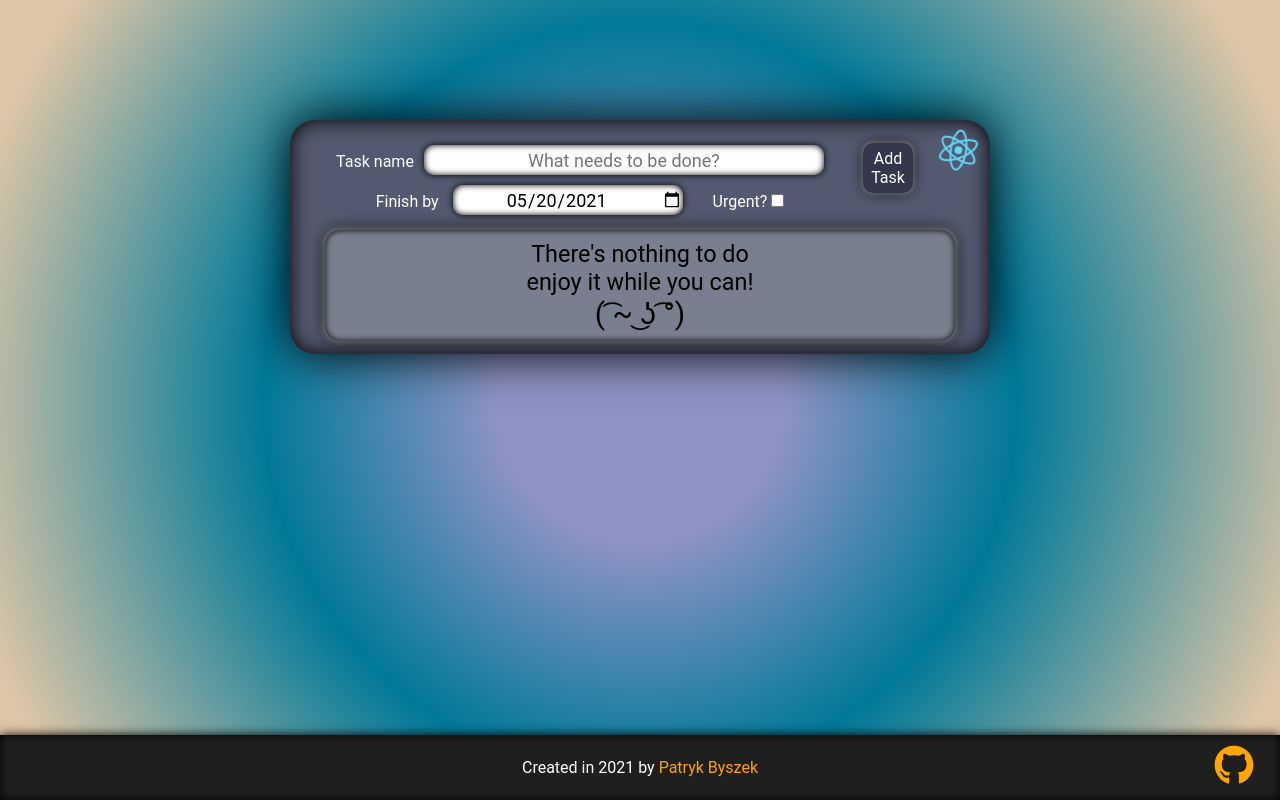
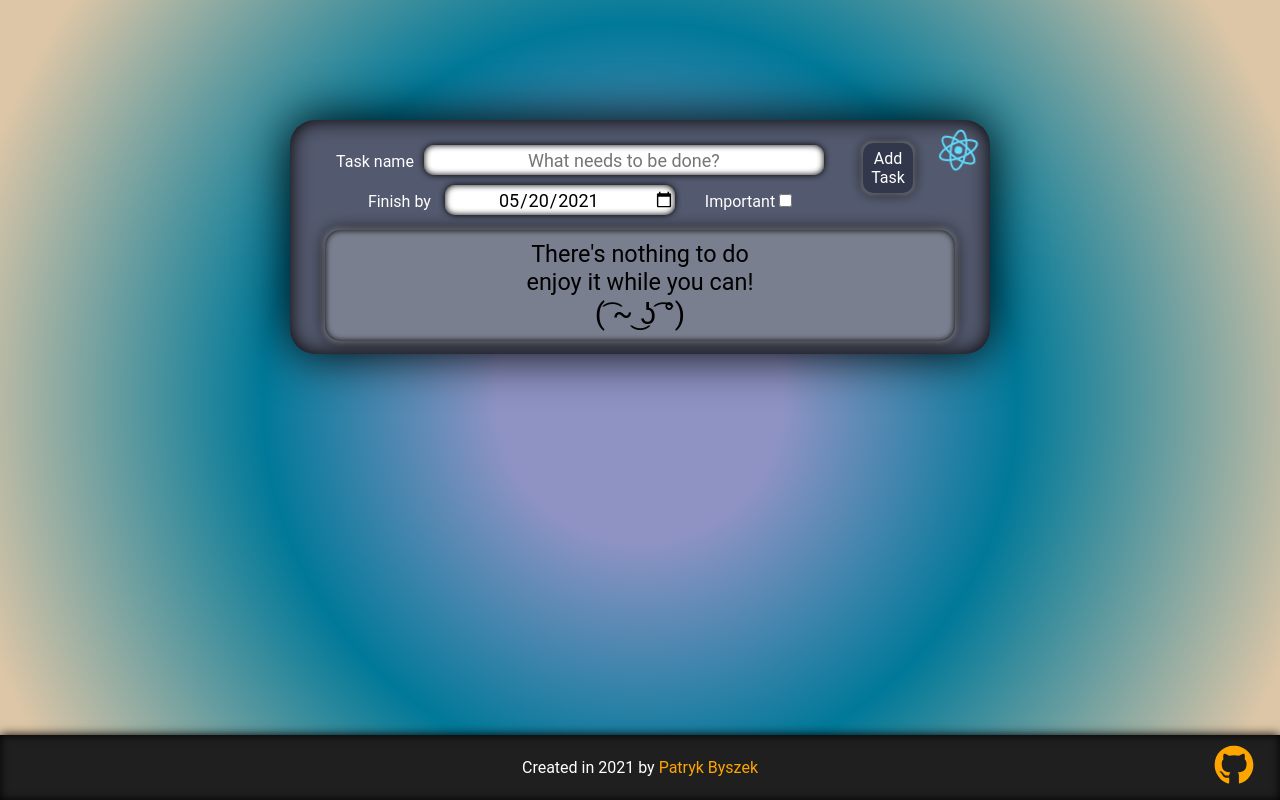
Before and after one commit to bysiuxvx/ToDoApp-react, a React (Create React App) app: page / in a window 1280 px wide. Built offline with nearby package versions, Linux system fonts and the light colour scheme.

Commit message:
small fix

```diff
--- a/src/components/AddTask.js
+++ b/src/components/AddTask.js
@@ -6,7 +6,7 @@ const AddTask = (props) => {
   const minDate = new Date().toISOString().slice(0, 10);
 
   const [text, setText] = useState('');
-  const [urgent, setUrgent] = useState(false);
+  const [important, setImportant] = useState(false);
   const [date, setDate] = useState(minDate);
 
   const formatDate = (dateStr) => {
@@ -20,9 +20,9 @@ const AddTask = (props) => {
     let creationDate = formatDate(minDate);
 
     if (text.length > 4) {
-      props.addTask(text, urgent, targetDate, creationDate);
+      props.addTask(text, important, targetDate, creationDate);
       setText('');
-      setUrgent(false);
+      setImportant(false);
       setDate(minDate);
     } else alert('Task name is too short, describe it a bit more!');
   };
@@ -66,11 +66,11 @@ const AddTask = (props) => {
           </div>
           <div className="checkBox">
             <label>
-              Urgent?{' '}
+              Important{' '}
               <input
                 type="checkbox"
-                checked={urgent}
-                onChange={(event) => setUrgent(event.target.checked)}
+                checked={important}
+                onChange={(event) => setImportant(event.target.checked)}
               />
             </label>
           </div>
--- a/src/components/App.js
+++ b/src/components/App.js
@@ -38,12 +38,12 @@ const App = () => {
     setTasks(newArr);
   };
 
-  const addTask = (text, urgent, targetDate, creationDate) => {
+  const addTask = (text, important, targetDate, creationDate) => {
     const newArr = [...tasks];
     const task = {
       text: text,
       id: counter,
-      urgent,
+      important,
       active: true,
       creationDate,
       targetDate,
--- a/src/components/Task.js
+++ b/src/components/Task.js
@@ -4,7 +4,7 @@ import { IoMdClose } from 'react-icons/io';
 import { MdDone } from 'react-icons/md';
 
 const Task = (props) => {
-  const { text, id, urgent, targetDate, creationDate, active, finishDate } =
+  const { text, id, important, targetDate, creationDate, active, finishDate } =
     props.task;
 
   const formatDate = (dateStr) => {
@@ -15,7 +15,7 @@ const Task = (props) => {
 
   if (active) {
     return (
-      <div className={urgent ? 'task urgent' : 'task'}>
+      <div className={important ? 'task important' : 'task'}>
         <p>
           <strong>{text}</strong>, #{id} <br />
           Created: {creationDate}, Finish by: {targetDate}{' '}
@@ -29,7 +29,7 @@ const Task = (props) => {
     );
   } else {
     return (
-      <div className={urgent ? 'task urgent' : 'task'}>
+      <div className={important ? 'task important' : 'task'}>
         <p>
           <strong>{text}</strong>, #{id} <br />
           Finish by: {targetDate}, Finished: {finishDate}{' '}
--- a/src/styles/task.css
+++ b/src/styles/task.css
@@ -54,12 +54,12 @@ button svg:hover {
   transform: rotate(360deg);
 }
 
-.urgent strong {
+.important strong {
   color: red;
-  animation: urgent 2s linear infinite;
+  animation: important 2s linear infinite;
 }
 
-@keyframes urgent {
+@keyframes important {
   0% {
     color: red;
   }
```
